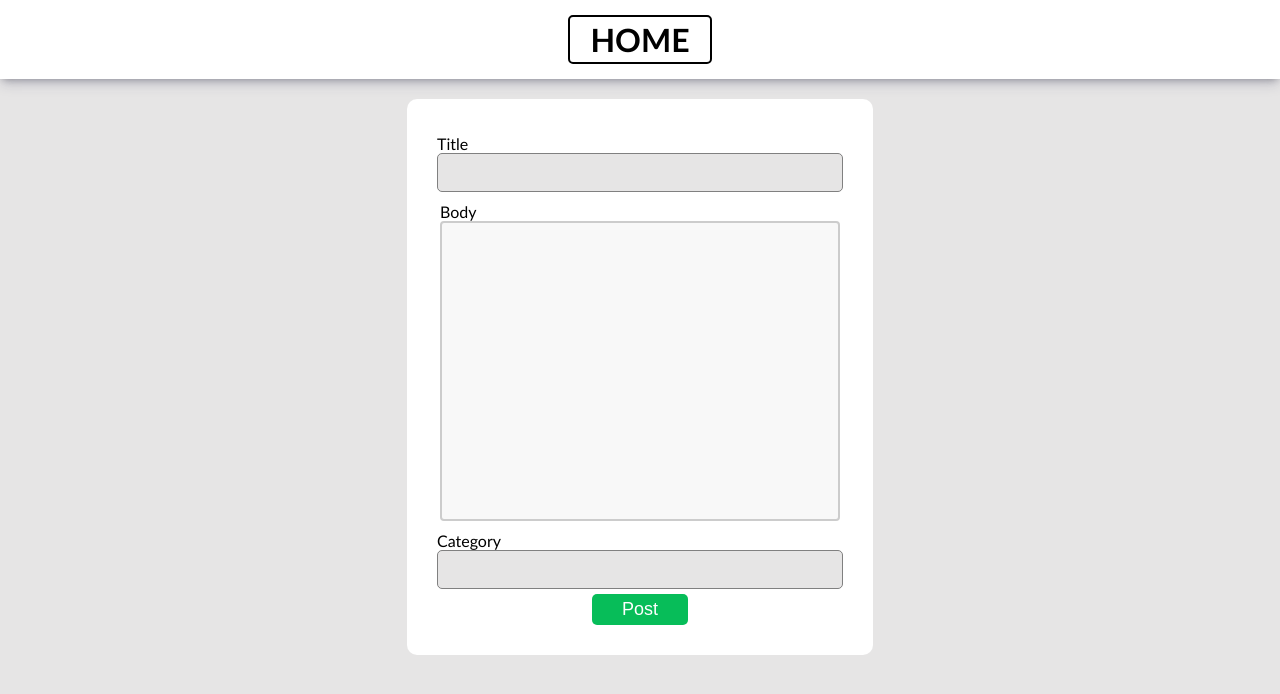
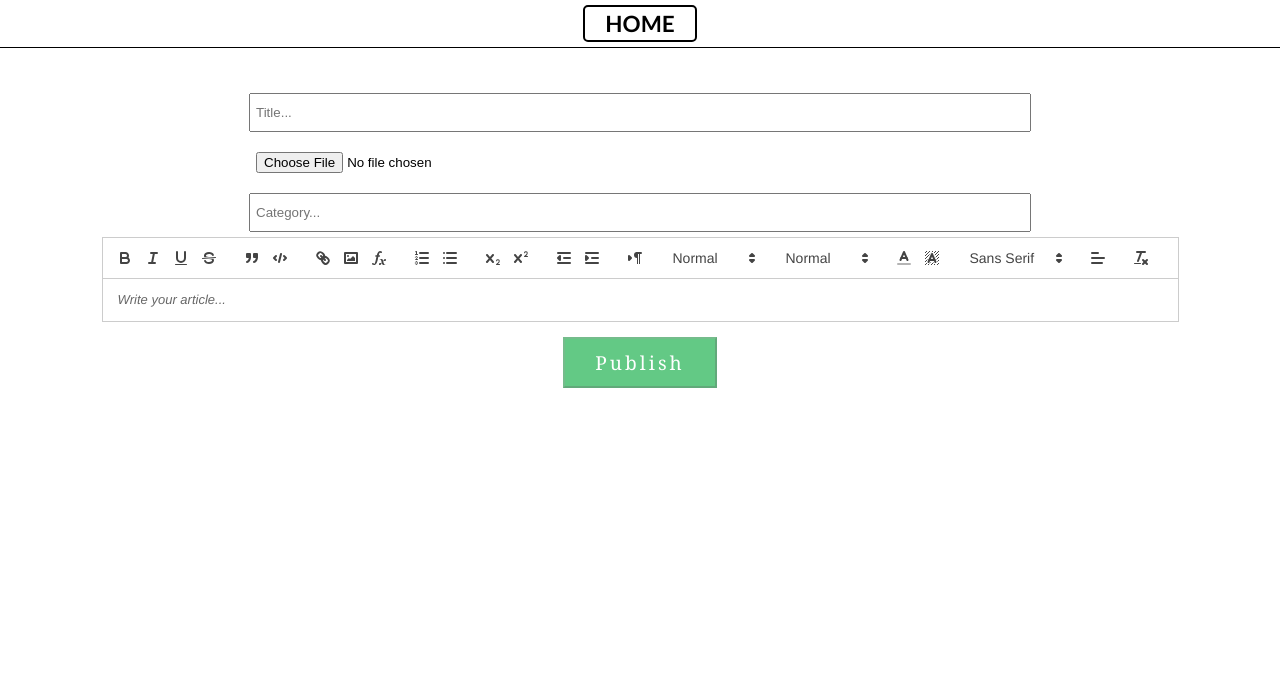
Before and after one commit to BroDudeeee/morsi-blog-dashboard, a React (Vite) app: page /create in a window 1280 px wide. Shown: the top 694 px of the page. Built offline with nearby package versions, Linux system fonts and the light colour scheme; no server answers.

Commit message:
cover image

```diff
--- a/index.html
+++ b/index.html
@@ -3,6 +3,7 @@
   <head>
     <meta charset="UTF-8" />
     <link rel="icon" type="image/svg+xml" href="/vite.svg" />
+
     <meta name="viewport" content="width=device-width, initial-scale=1.0" />
     <title>Morsi Blog Dashboard</title>
   </head>
@@ -10,4 +11,10 @@
     <div id="root"></div>
     <script type="module" src="/src/main.jsx"></script>
   </body>
+  <script
+    src="https://cdnjs.cloudflare.com/ajax/libs/KaTeX/0.16.9/katex.min.js"
+    integrity="sha512-LQNxIMR5rXv7o+b1l8+N1EZMfhG7iFZ9HhnbJkTp4zjNr5Wvst75AqUeFDxeRUa7l5vEDyUiAip//r+EFLLCyA=="
+    crossorigin="anonymous"
+    referrerpolicy="no-referrer"
+  ></script>
 </html>
--- a/package.json
+++ b/package.json
@@ -11,8 +11,11 @@
   },
   "dependencies": {
     "axios": "^1.5.1",
+    "firebase": "^10.5.2",
+    "katex": "^0.16.9",
     "react": "^18.2.0",
     "react-dom": "^18.2.0",
+    "react-quill": "^2.0.0",
     "react-router-dom": "^6.17.0"
   },
   "devDependencies": {
--- a/src/App.jsx
+++ b/src/App.jsx
@@ -10,7 +10,9 @@ import Update from "./components/update/Update";
 export const UserContext = createContext();
 
 const App = () => {
-  const [user, setUser] = useState("");
+  const userData = JSON.parse(localStorage.getItem("user")) || [];
+
+  const [user, setUser] = useState(userData.name || "");
 
   return (
     <main>
--- a/src/components/create/CreatePost.css
+++ b/src/components/create/CreatePost.css
@@ -0,0 +1,41 @@
+.create {
+  display: flex;
+  flex-direction: column;
+  justify-content: center;
+  align-items: center;
+  margin: 40px;
+}
+
+.create input {
+  padding: 10px 5px;
+  width: 60vw;
+  margin: 5px 0;
+}
+
+.createBtn {
+  background-color: rgb(34, 179, 82);
+  color: #fff;
+  padding: 10px 30px;
+  font-size: larger;
+  letter-spacing: 3px;
+  font-family: Georgia, "Times New Roman", Times, serif;
+  margin: 15px 0;
+  cursor: pointer;
+}
+
+.createBtn:disabled {
+  cursor: auto;
+  opacity: 70%;
+}
+
+.createHeader {
+  display: flex;
+  width: 100vw;
+  justify-content: center;
+  z-index: 3;
+  position: sticky;
+  top: 0;
+  padding: 5px 0;
+  background-color: #fff;
+  border-bottom: 1px solid #000;
+}
--- a/src/components/create/CreatePost.jsx
+++ b/src/components/create/CreatePost.jsx
@@ -2,10 +2,92 @@ import "./CreatePost.css";
 import { Link, useNavigate } from "react-router-dom";
 import axios from "axios";
 import { useState } from "react";
+import ReactQuill from "react-quill";
+import "react-quill/dist/quill.snow.css"; // Import Quill styles
+
+import {
+  getStorage,
+  ref,
+  uploadBytesResumable,
+  getDownloadURL,
+} from "firebase/storage";
+import "../../firebase";
+
+const toolbar = [
+  ["bold", "italic", "underline", "strike"], // toggled buttons
+  ["blockquote", "code-block"],
+  ["link", "image", "formula"],
+
+  [{ list: "ordered" }, { list: "bullet" }],
+  [{ script: "sub" }, { script: "super" }], // superscript/subscript
+  [{ indent: "-1" }, { indent: "+1" }], // outdent/indent
+  [{ direction: "rtl" }], // text direction
+
+  [{ size: ["small", false, "large", "huge"] }], // custom dropdown
+  [{ header: [1, 2, 3, 4, 5, 6, false] }],
+
+  [{ color: [] }, { background: [] }], // dropdown with defaults from theme
+  [{ font: [] }],
+  [{ align: [] }],
+
+  ["clean"],
+];
 
 const CreatePost = () => {
   const navigate = useNavigate();
-  const [post, setPost] = useState({ title: "", body: "", category: "" });
+  const [post, setPost] = useState({ title: "", category: "" });
+  const [postBody, setPostBody] = useState(null);
+  const [disabled, setDisabled] = useState(false);
+  const [imgFile, setImgFile] = useState(null);
+  const [postImg, setPostImg] = useState(null);
+
+  const storage = getStorage();
+  // Create the file metadata
+  /** @type {any} */
+  const metadata = {
+    contentType: "image/jpeg",
+  };
+
+  const time = Date.now();
+  const storageRef = ref(storage, "images/" + `${imgFile?.name}${time}`);
+  const uploadTask = uploadBytesResumable(storageRef, imgFile, metadata);
+
+  imgFile &&
+    uploadTask.on(
+      "state_changed",
+      (snapshot) => {
+        const progress =
+          (snapshot.bytesTransferred / snapshot.totalBytes) * 100;
+        console.log("Upload is " + progress + "% done");
+        switch (snapshot.state) {
+          case "paused":
+            console.log("Upload is paused");
+            break;
+          case "running":
+            console.log("Upload is running");
+            break;
+        }
+      },
+      (error) => {
+        switch (error.code) {
+          case "storage/unauthorized":
+            break;
+          case "storage/canceled":
+            break;
+
+          case "storage/unknown":
+            break;
+        }
+      },
+      () => {
+        // Upload completed successfully, now we can get the download URL
+        getDownloadURL(uploadTask.snapshot.ref).then((downloadURL) => {
+          console.log("File available at", downloadURL);
+          setPostImg(downloadURL);
+          setImgFile(null);
+        });
+      }
+    );
 
   const handleChange = (e) => {
     const { name, value } = e.target;
@@ -13,54 +95,65 @@ const CreatePost = () => {
   };
 
   const handleCreate = async () => {
-    await axios.post(`${import.meta.env.VITE_SERVER_URL}api/posts`, {
+    setDisabled(true);
+    const res = await axios.post(
+      `${import.meta.env.VITE_SERVER_URL}api/posts`,
+      {
         title: post.title,
-      body: post.body,
+        body: postBody,
         category: post.category,
-    });
+        image: postImg,
+      }
+    );
 
+    const data = await res.data;
+    console.log(data);
     navigate("/");
+    setDisabled(false);
   };
 
   return (
-    <div className="updatePage">
-      <header className="header">
+    <div className="createPage">
+      <header className="createHeader">
         <Link to={"/"} className="createPostLink">
           <h4 className="name">HOME</h4>
         </Link>
       </header>
-      <section className="update">
-        <section>
-          <label htmlFor="title">Title</label>
+      <section className="create">
         <input
           type="text"
           id="title"
           name="title"
           value={post.title}
+          placeholder="Title..."
           onChange={handleChange}
         />
-        </section>
-        <section>
-          <label htmlFor="body">Body</label>
-          <textarea
-            type="text"
-            id="body"
-            name="body"
-            value={post.body}
-            onChange={handleChange}
-          />
-        </section>
-        <section>
-          <label htmlFor="cat">Category</label>
+        <input type="file" onChange={(e) => setImgFile(e.target.files[0])} />
         <input
           type="text"
           id="cat"
           name="category"
+          placeholder="Category..."
           value={post.category}
           onChange={handleChange}
         />
-        </section>
-        <button onClick={handleCreate}>Post</button>
+        <ReactQuill
+          placeholder="Write your article..."
+          value={postBody}
+          onChange={(value) => setPostBody(value)}
+          modules={{
+            toolbar,
+          }}
+          theme="snow"
+        />
+
+        <button
+          onClick={handleCreate}
+          className="createBtn"
+          disabled={!postBody || !post.title || disabled || !postImg}
+        >
+          Publish
+        </button>
       </section>
     </div>
   );
--- a/src/components/login/Login.jsx
+++ b/src/components/login/Login.jsx
@@ -23,6 +23,7 @@ const Login = () => {
     );
     const data = await res.data;
     setUser(data.name);
+    localStorage.setItem("user", JSON.stringify(data));
   };
 
   return (
--- a/src/components/post/Post.css
+++ b/src/components/post/Post.css
@@ -1,5 +1,5 @@
 .postPage {
-  width: 50vw;
+  width: 60vw;
   margin: 50px auto;
 }
 
@@ -18,8 +18,19 @@
   line-height: 40px;
 }
 
+.postImg {
+  width: 60vw;
+  margin: 20px auto;
+  background-attachment: red;
+  justify-content: center;
+  display: flex;
+  height: 30rem;
+  object-fit: cover;
+}
+
 @media screen and (max-width: 900px) {
   .postPage {
     width: 80vw;
+    flex-wrap: wrap;
   }
 }
--- a/src/components/post/Post.jsx
+++ b/src/components/post/Post.jsx
@@ -6,7 +6,7 @@ import axios from "axios";
 const Post = () => {
   const navigate = useNavigate();
   const { postId } = useParams();
-  const [post, setPost] = useState({ title: "", body: "", category: "" });
+  const [postData, setPostData] = useState({});
   const [isLoading, setIsLoading] = useState(true);
 
   useEffect(() => {
@@ -15,13 +15,7 @@ const Post = () => {
         `${import.meta.env.VITE_SERVER_URL}api/posts/post/${postId}`
       );
       const data = await res.data;
-      const { title, body, createdAt, category } = data;
-      setPost({
-        title,
-        body,
-        createdAt,
-        category,
-      });
+      setPostData(data);
       setIsLoading(false);
     };
     getPost();
@@ -79,16 +73,16 @@ const Post = () => {
           Update
         </Link>
       </header>
-      <article className="postPage">
-        {post.category && (
-          <>
-            / <span className="category">#{post.category.toUpperCase()}</span>
-          </>
-        )}
-
-        <h3 className="title">{post.title}</h3>
-        <p className="body">{post.body}</p>
-      </article>
+      <section className="postPage">
+        <img src={postData?.image} alt="" className="postImg" />
+        <article className="postPage">
+          <h4>{postData?.title}</h4>
+          <div
+            className="body"
+            dangerouslySetInnerHTML={{ __html: postData.body }}
+          />
+        </article>
+      </section>
     </>
   );
 };
--- a/src/components/update/Update.css
+++ /dev/null
@@ -1,55 +0,0 @@
-.updatePage {
-  background-color: rgb(230, 229, 229);
-  height: 100vh;
-}
-
-.update {
-  display: flex;
-  flex-direction: column;
-  align-items: center;
-  margin: 20px auto;
-  background-color: #fff;
-  width: fit-content;
-  padding: 30px;
-  border-radius: 10px;
-}
-
-.update section {
-  display: flex;
-  flex-direction: column;
-  margin: 5px 0;
-}
-
-.update section input {
-  background-color: rgb(230, 229, 229);
-  border: 1px gray solid;
-  height: 35px;
-  width: 400px;
-  border-radius: 5px;
-}
-
-.update #title {
-  font-size: large;
-}
-
-.update textarea {
-  width: 400px;
-  height: 300px;
-  padding: 12px 10px;
-  box-sizing: border-box;
-  border: 2px solid #ccc;
-  border-radius: 4px;
-  background-color: #f8f8f8;
-  font-size: 16px;
-  resize: none;
-}
-
-.update button {
-  background-color: rgb(7, 189, 89);
-  color: #fff;
-  padding: 5px 30px;
-  border: none;
-  border-radius: 5px;
-  font-size: large;
-  cursor: pointer;
-}
--- a/src/components/update/Update.jsx
+++ b/src/components/update/Update.jsx
@@ -1,13 +1,35 @@
 import { useEffect, useState } from "react";
-import "./Update.css";
 import { Link, useParams, useNavigate } from "react-router-dom";
 import axios from "axios";
+import ReactQuill from "react-quill";
+
+const toolbar = [
+  ["bold", "italic", "underline", "strike"], // toggled buttons
+  ["blockquote", "code-block"],
+  ["link", "image", "formula"],
+
+  [{ list: "ordered" }, { list: "bullet" }],
+  [{ script: "sub" }, { script: "super" }], // superscript/subscript
+  [{ indent: "-1" }, { indent: "+1" }], // outdent/indent
+  [{ direction: "rtl" }], // text direction
+
+  [{ size: ["small", false, "large", "huge"] }], // custom dropdown
+  [{ header: [1, 2, 3, 4, 5, 6, false] }],
+
+  [{ color: [] }, { background: [] }], // dropdown with defaults from theme
+  [{ font: [] }],
+  [{ align: [] }],
+
+  ["clean"],
+];
 
 const Update = () => {
   const navigate = useNavigate();
   const { postId } = useParams();
   const [isLoading, setIsLoading] = useState(true);
-  const [post, setPost] = useState({ title: "", body: "", category: "" });
+  const [post, setPost] = useState({ title: "", category: "" });
+  const [postBody, setPostBody] = useState(null);
+  const [disabled, setDisabled] = useState(false);
 
   useEffect(() => {
     const getPost = async () => {
@@ -16,6 +38,7 @@ const Update = () => {
       );
       const data = await res.data;
       setPost(data);
+      setPostBody(data.body);
       setIsLoading(false);
     };
     getPost();
@@ -35,56 +58,61 @@ const Update = () => {
   };
 
   const handleUpdate = async () => {
+    setDisabled(true);
     await axios.patch(
       `${import.meta.env.VITE_SERVER_URL}api/posts/post/${postId}`,
       {
         title: post.title,
-        body: post.body,
+        body: postBody,
         category: post.category,
       }
     );
     navigate("/");
+    setDisabled(false);
   };
 
   return (
-    <div className="updatePage">
-      <header className="header">
+    <div className="createPage">
+      <header className="createHeader">
         <Link to={"/"} className="createPostLink">
           <h4 className="name">HOME</h4>
         </Link>
       </header>
-      <section className="update">
-        <section>
-          <label htmlFor="title">Title</label>
+      <section className="create">
         <input
           type="text"
           id="title"
           name="title"
           value={post.title}
+          placeholder="Title..."
           onChange={handleChange}
         />
-        </section>
-        <section>
-          <label htmlFor="body">Body</label>
-          <textarea
-            type="text"
-            id="body"
-            name="body"
-            value={post.body}
-            onChange={handleChange}
-          />
-        </section>
-        <section>
-          <label htmlFor="cat">Category</label>
+
         <input
           type="text"
           id="cat"
           name="category"
+          placeholder="Category..."
           value={post.category}
           onChange={handleChange}
         />
-        </section>
-        <button onClick={handleUpdate}>Update</button>
+        <ReactQuill
+          placeholder="Write your article..."
+          value={postBody}
+          onChange={(value) => setPostBody(value)}
+          modules={{
+            toolbar,
+          }}
+          theme="snow"
+        />
+
+        <button
+          onClick={handleUpdate}
+          className="createBtn"
+          disabled={!postBody || !post.title || disabled}
+        >
+          Update
+        </button>
       </section>
     </div>
   );
--- /dev/null
+++ b/src/firebase.jsx
@@ -0,0 +1,18 @@
+// Import the functions you need from the SDKs you need
+import { initializeApp } from "firebase/app";
+// TODO: Add SDKs for Firebase products that you want to use
+// https://firebase.google.com/docs/web/setup#available-libraries
+
+// Your web app's Firebase configuration
+const firebaseConfig = {
+  apiKey: import.meta.env.VITE_API_KEY,
+  authDomain: import.meta.env.VITE_AUTH_DOMAIN,
+  projectId: import.meta.env.VITE_PROJECT_ID,
+  storageBucket: import.meta.env.VITE_STORAGE_BUCKET,
+  messagingSenderId: import.meta.env.VITE_MESSAGING_SENDER_ID,
+  appId: import.meta.env.VITE_APP_ID,
+};
+
+// Initialize Firebase
+const app = initializeApp(firebaseConfig);
+export default app;
--- a/src/main.jsx
+++ b/src/main.jsx
@@ -1,12 +1,9 @@
-import React from "react";
 import ReactDOM from "react-dom/client";
 import App from "./App.jsx";
 import { BrowserRouter } from "react-router-dom";
 
 ReactDOM.createRoot(document.getElementById("root")).render(
-  <React.StrictMode>
-    <BrowserRouter>
-      <App />
-    </BrowserRouter>
-  </React.StrictMode>
+  <BrowserRouter>
+    <App />
+  </BrowserRouter>
 );
```
Also changed, not shown: 2 other files (tests, documents, lock files or other folders). Lines whose indentation alone changed are shown as unchanged.
